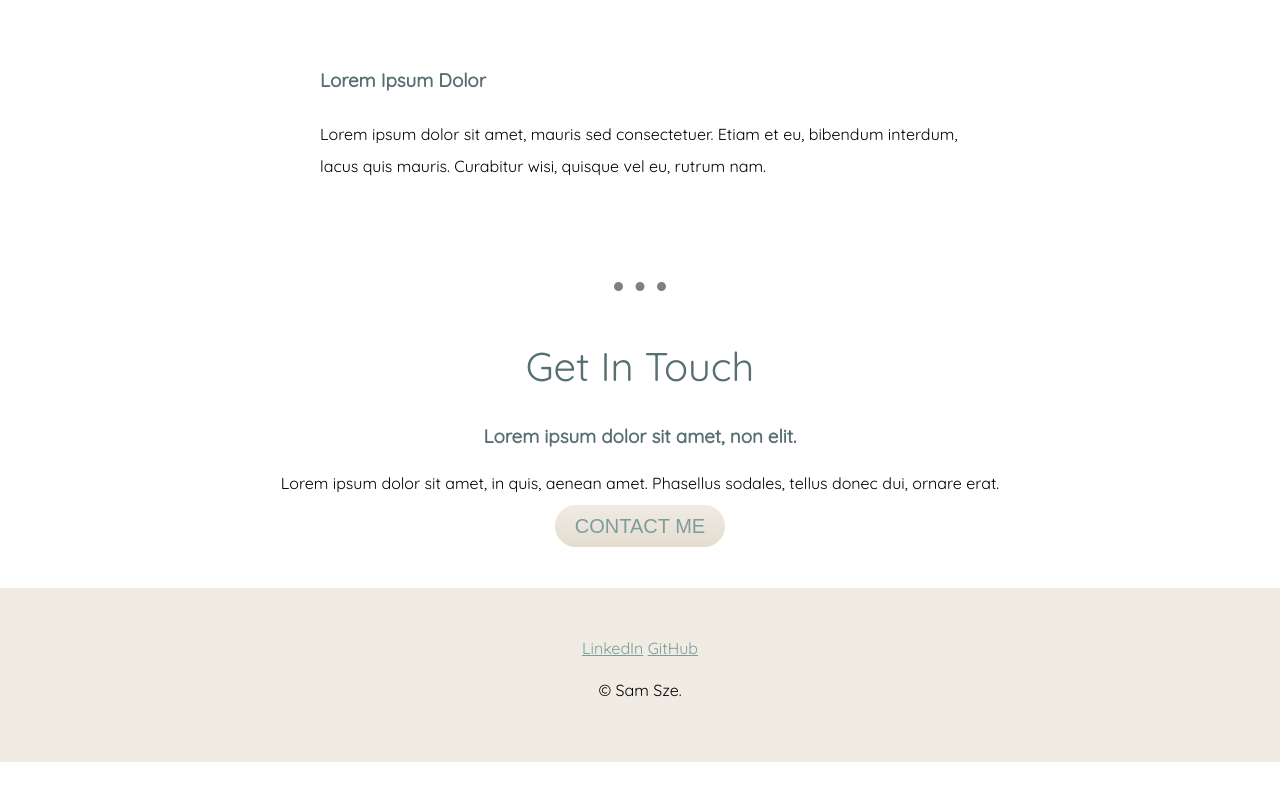
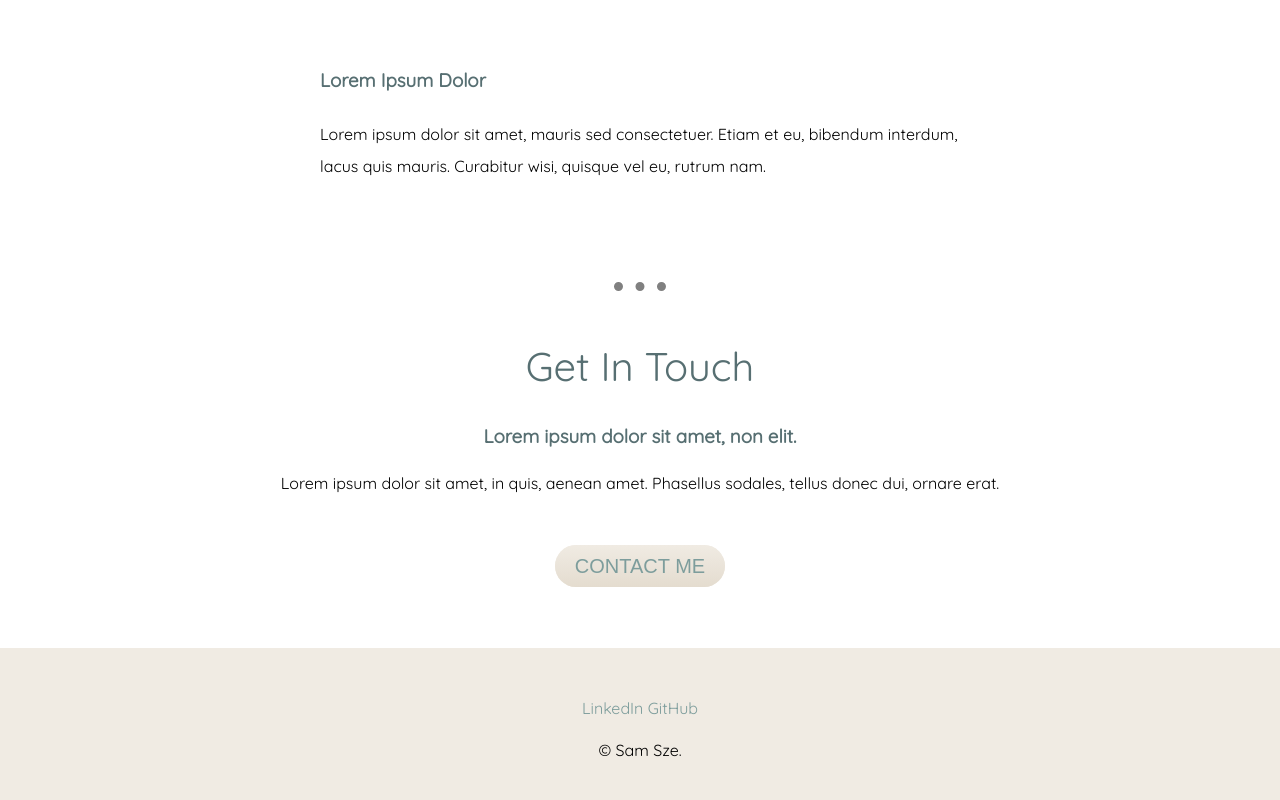
Before and after one commit to samsyl916/Web-development, a plain HTML site: page index.html in a window 1280 px wide. Shown: the part 1353-2153 px from the top of the page. Before the commit the page ends 2115 px from the top, so only its background shows below. Drawn offline with nearby package versions, Linux system fonts and the light colour scheme.

Commit message:
Add files via upload

```diff
--- a/css/styles.css
+++ b/css/styles.css
@@ -45,6 +45,7 @@ hr {
 
 a {
   color: #7D9D9C;
+  text-decoration: none;
 }
 
 p {
@@ -85,7 +86,7 @@ p {
 .footer-linker {}
 
 .contact-me {
-  padding-bottom: 50px;
+  padding-bottom: 110px;
 }
 
 .btn {
@@ -103,6 +104,8 @@ p {
   font-size: 20px;
   padding: 10px 20px 10px 20px;
   text-decoration: none;
+  position: relative;
+  top: 40px;
 }
 
 .btn:hover {
```
